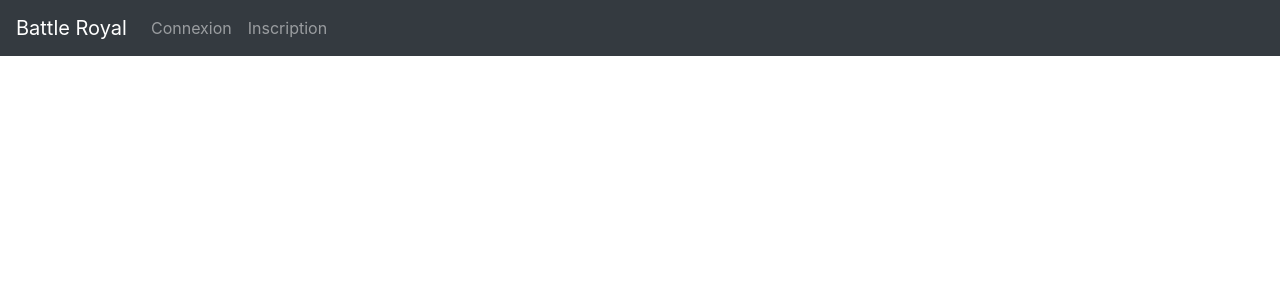
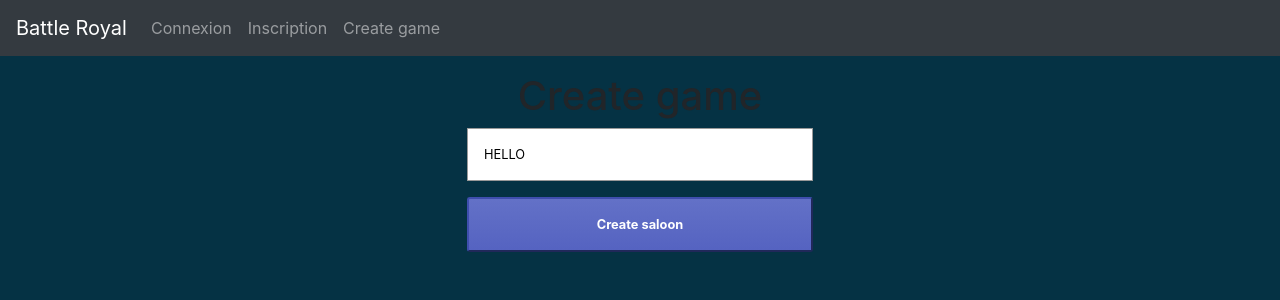
Before and after one commit to FoxBandyKoot/BattleRoyale_Front_TP, a React (Create React App) app in the folder code/: page /createGame in a window 1280 px wide. Shown: the top 300 px of the page. Built offline with nearby package versions, Linux system fonts and the light colour scheme.

Commit message:
css: move to App.scss

```diff
--- a/code/src/App.js
+++ b/code/src/App.js
@@ -5,6 +5,7 @@ import { AuthContext } from "./context/auth";
 import Home from './pages/home/Home';
 import Login from "./pages/login/Login";
 import Signup from "./pages/signup/Signup";
+import CreateGame from "./pages/createGame/CreateGame";
 import Logout from "./components/Logout";
 import 'bootstrap/dist/css/bootstrap.min.css';
 import Navbar from "react-bootstrap/cjs/Navbar";
@@ -15,6 +16,9 @@ export const expires = localStorage.getItem("token") ? JSON.parse(localStorage.g
 export const userId = localStorage.getItem("token") ? JSON.parse(localStorage.getItem("token")).userId : '';
 
 function App() {
+
+  componentDidMount()
+
   const [authTokens, setAuthTokens] = useState(token);
   const setTokens = (data) => {
     if(data === undefined) {
@@ -35,15 +39,23 @@ function App() {
           <Nav className="mr-auto">
             {!authTokens ? <Nav.Link href="/login">Connexion</Nav.Link> : ''}
             {!authTokens ? <Nav.Link href="/signup">Inscription</Nav.Link> : ''}
+            {!authTokens ? <Nav.Link href="/createGame">Create game</Nav.Link> : ''}
           </Nav>
           {authTokens ? <Logout></Logout> : ''}
         </Navbar>
         <Route exact path="/" component={Home} />
         <Route path="/login" component={Login} />
         <Route path="/signup" component={Signup} />
+        <Route path="/createGame" component={CreateGame} />
 
         </Router>
     </AuthContext.Provider>
   );
+
+  // init DOM, just after render() in component life cycle
+  function componentDidMount() {
+    document.body.style.backgroundColor = "#053244"
+  }
+
 }
 export default App;
--- /dev/null
+++ b/code/src/pages/createGame/CreateGame.js
@@ -0,0 +1,49 @@
+import React, { Component } from "react";
+import { Card, Form, Input, Button } from "../../components/AuthForm";
+import PropTypes from 'prop-types'
+
+class CreateGame extends Component{
+
+    constructor(props){
+        super(props);
+        this.state = {gameName: "HELLO"}
+
+        this.handleChange = this.handleChange.bind(this);
+    }
+
+    handleChange(event) {
+        this.setState({gameName: event.target.value});
+    }
+
+
+    render(){
+        return(
+            <Card>
+                {/*<Logo src={logoImg} />*/}
+
+                <h1>Create game</h1>
+
+                <Form>
+                    <Input
+                        type="text"
+                        value={this.state.gameName}
+                        placeholder="game name*"
+                        onChange={this.handleChange}
+                    />
+
+                    <Button>Create saloon</Button>
+                    {/* <Button onClick={createSaloon}>Create saloon</Button> */}
+                </Form>
+            </Card>
+        )
+    }
+
+}
+
+// createSaloon = ({}) => (return true)
+
+CreateGame.propTypes = {
+    gameName: PropTypes.string.isRequired
+}
+
+export default CreateGame;
```
